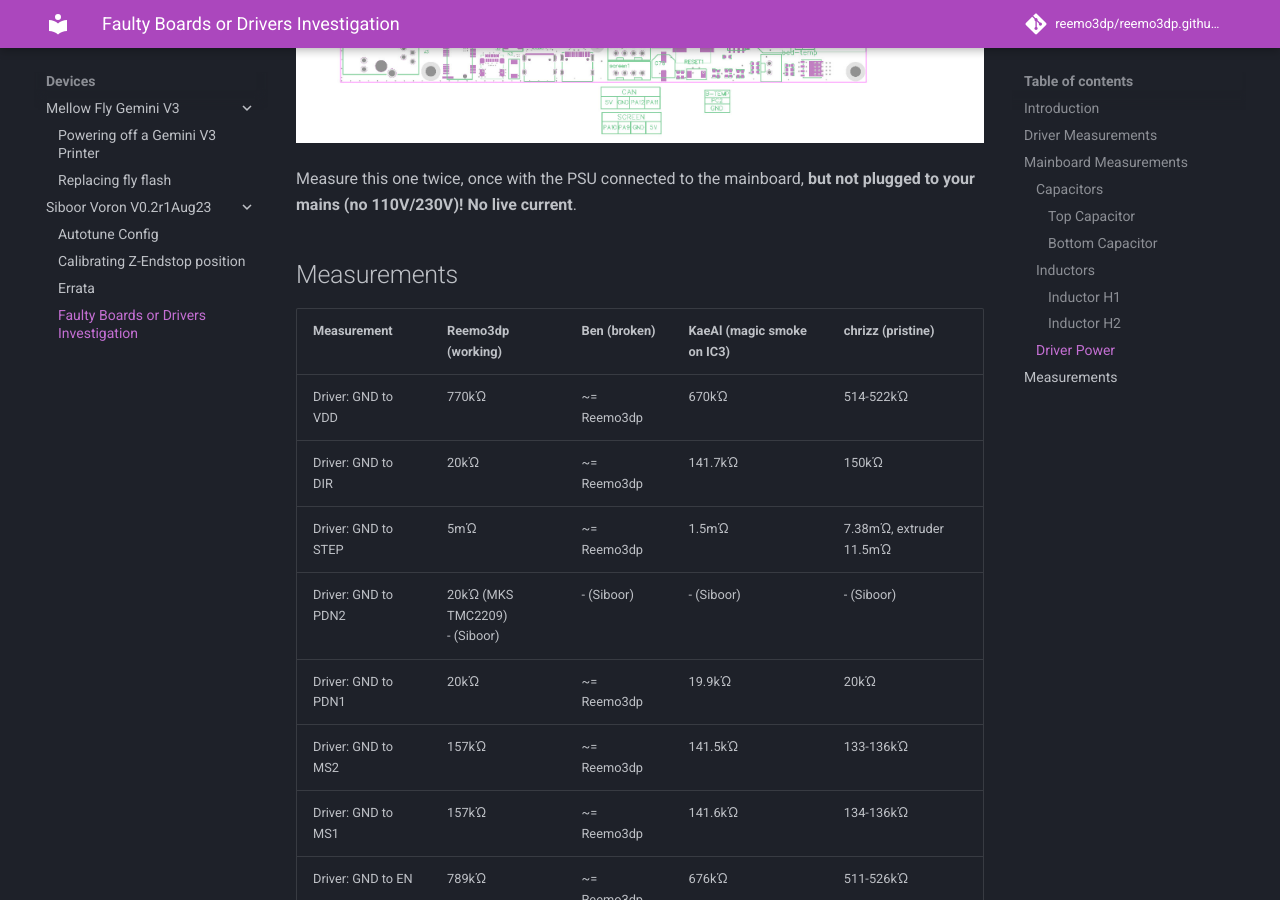
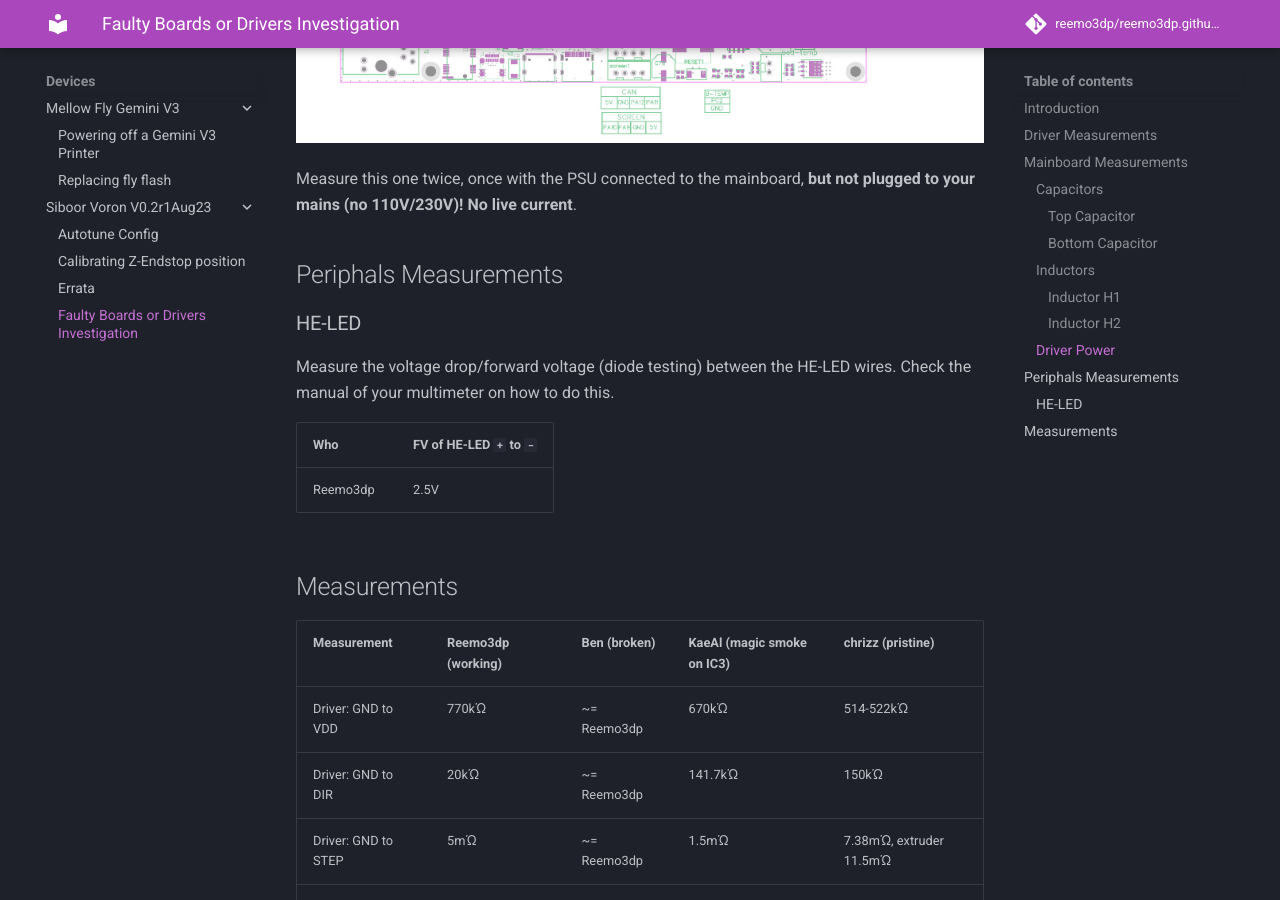
Before and after one commit to reemo3dp/reemo3dp.github.io, an MkDocs documentation site: the page built from docs/devices/Siboor-Voron-V0.2r1Aug23/faulty_boards_or_drivers.md, in a window 1280 px wide and 900 px high, scrolled down 4177 px. Built offline with MkDocs 1.6.1 and Material for MkDocs 9.7.7, drawn with Linux system fonts in a browser that asks for light colours; plug-ins that fetch from the network failed and are left out; comment, search, counter and statistics services are not loaded.

Commit message:
Add HE-LED Voltage Drop

```diff
--- a/docs/devices/Siboor-Voron-V0.2r1Aug23/faulty_boards_or_drivers.md
+++ b/docs/devices/Siboor-Voron-V0.2r1Aug23/faulty_boards_or_drivers.md
@@ -11,14 +11,17 @@ We are only measuring resistance and continuity.
 ## Driver Measurements
 
 !!! danger
+
     Do not plug the driver into the board for this, and do not measure any other pins than the ones on the picture.
 
 ![Annotated picture of the driver](./driver_pins.jpg)
 
 Flip the driver around so that you can easily probe the pins. Measure the resistance from **GND** (now on the bottom **left**) to each of the non-crossed out pins.
+
 ## Mainboard Measurements
 
 !!! danger
+
     **We are probing the Gemini V3. Remove the power supply cable before taking these measurements. No live current!**
 
 ### Capacitors
@@ -47,21 +50,31 @@ Flip the driver around so that you can easily probe the pins. Measure the resist
 
 Measure this one twice, once with the PSU connected to the mainboard, **but not plugged to your mains (no 110V/230V)! No live current**.
 
+## Periphals Measurements
+
+### HE-LED
+
+Measure the voltage drop/forward voltage (diode testing) between the HE-LED wires. Check the manual of your multimeter on how to do this.
+
+| Who      | FV of HE-LED `+` to `-` |
+| -------- | ----------------------- |
+| Reemo3dp | 2.5V                    |
+
 ## Measurements
 
-| Measurement | Reemo3dp (working) | Ben (broken) | KaeAl (magic smoke on IC3) | chrizz (pristine) |
-| --- | --- | --- | --- | --- |
-| Driver: GND to VDD | 770kΏ | ~= Reemo3dp | 670kΏ | 514-522kΏ |
-| Driver: GND to DIR | 20kΏ |~= Reemo3dp | 141.7kΏ | 150kΏ
-| Driver: GND to STEP | 5mΏ |~= Reemo3dp | 1.5mΏ | 7.38mΏ, extruder 11.5mΏ |
-| Driver: GND to PDN2 | 20kΏ (MKS TMC2209)<br/>- (Siboor) | - (Siboor) | - (Siboor) | - (Siboor) |
-| Driver: GND to PDN1 |  20kΏ |~= Reemo3dp | 19.9kΏ | 20kΏ |
-| Driver: GND to MS2 | 157kΏ |~= Reemo3dp | 141.5kΏ | 133-136kΏ |
-| Driver: GND to MS1 | 157kΏ |~= Reemo3dp |141.6kΏ | 134-136kΏ |
-| Driver: GND to EN | 789kΏ |~= Reemo3dp | 676kΏ | 511-526kΏ |
-| Driver: GND to INDEX | 8.23kΏ |~= Reemo3dp | 8.1kΏ | 7.9-8.4kΏ |
-| Top Cap | - | inf | 400kΏ/none | 240kΏ/240mΏ ?! |
-| Bottom Cap | - | inf | 60.9Ώ | 200kΏ/240mΏ ?! |
-| Inductor H1 | - | 0.06Ώ | 0.4Ώ | 0.0Ώ |
-| Inductor H2 | - | 0.06Ώ | .4Ώ | 0.0Ώ |
-| PSU | - | - | Continuity, no resistance | - |
+| Measurement          | Reemo3dp (working)                | Ben (broken) | KaeAl (magic smoke on IC3) | chrizz (pristine)       |
+| -------------------- | --------------------------------- | ------------ | -------------------------- | ----------------------- |
+| Driver: GND to VDD   | 770kΏ                             | ~= Reemo3dp  | 670kΏ                      | 514-522kΏ               |
+| Driver: GND to DIR   | 20kΏ                              | ~= Reemo3dp  | 141.7kΏ                    | 150kΏ                   |
+| Driver: GND to STEP  | 5mΏ                               | ~= Reemo3dp  | 1.5mΏ                      | 7.38mΏ, extruder 11.5mΏ |
+| Driver: GND to PDN2  | 20kΏ (MKS TMC2209)<br/>- (Siboor) | - (Siboor)   | - (Siboor)                 | - (Siboor)              |
+| Driver: GND to PDN1  | 20kΏ                              | ~= Reemo3dp  | 19.9kΏ                     | 20kΏ                    |
+| Driver: GND to MS2   | 157kΏ                             | ~= Reemo3dp  | 141.5kΏ                    | 133-136kΏ               |
+| Driver: GND to MS1   | 157kΏ                             | ~= Reemo3dp  | 141.6kΏ                    | 134-136kΏ               |
+| Driver: GND to EN    | 789kΏ                             | ~= Reemo3dp  | 676kΏ                      | 511-526kΏ               |
+| Driver: GND to INDEX | 8.23kΏ                            | ~= Reemo3dp  | 8.1kΏ                      | 7.9-8.4kΏ               |
+| Top Cap              | -                                 | inf          | 400kΏ/none                 | 240kΏ/240mΏ ?!          |
+| Bottom Cap           | -                                 | inf          | 60.9Ώ                      | 200kΏ/240mΏ ?!          |
+| Inductor H1          | -                                 | 0.06Ώ        | 0.4Ώ                       | 0.0Ώ                    |
+| Inductor H2          | -                                 | 0.06Ώ        | .4Ώ                        | 0.0Ώ                    |
+| PSU                  | -                                 | -            | Continuity, no resistance  | -                       |
```
Also changed, not shown: 1 other file.
